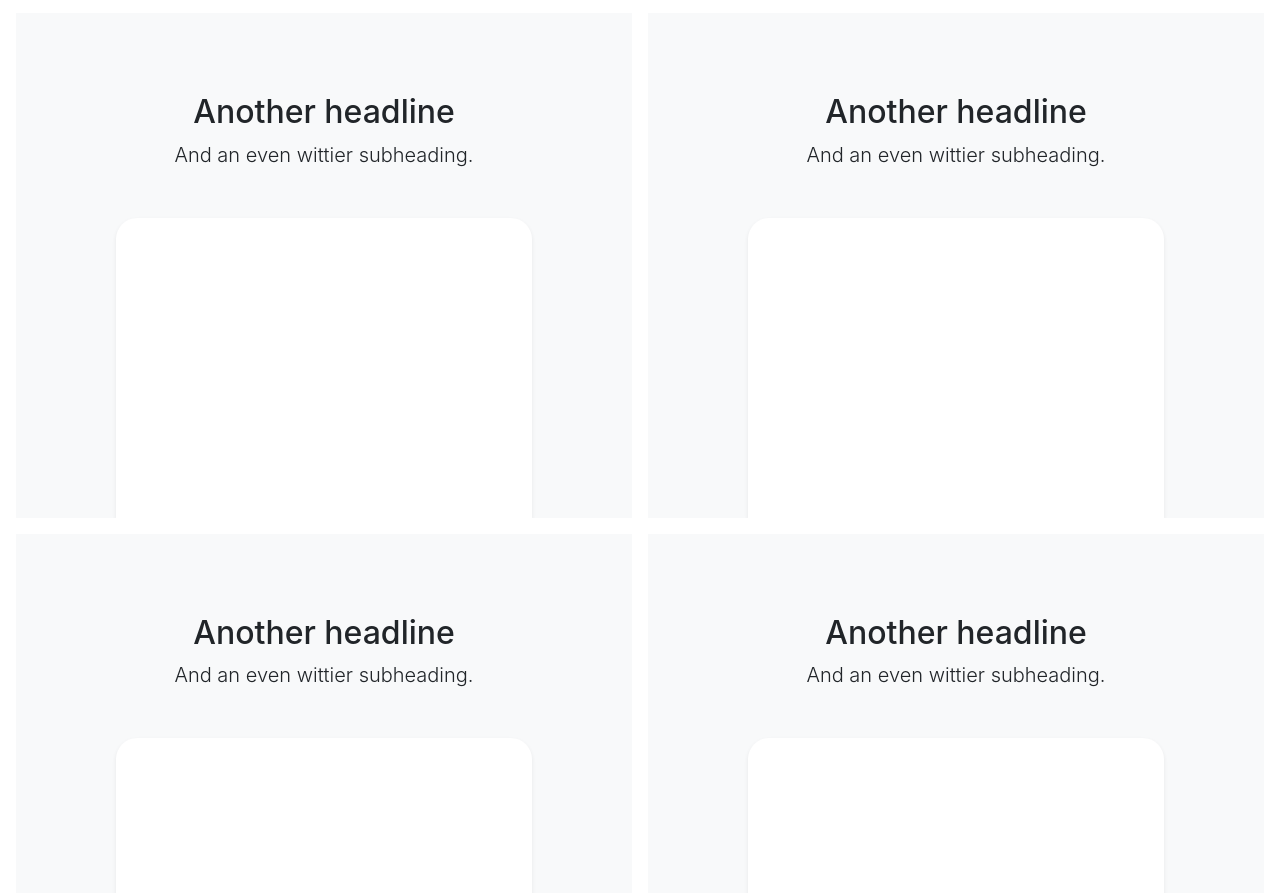
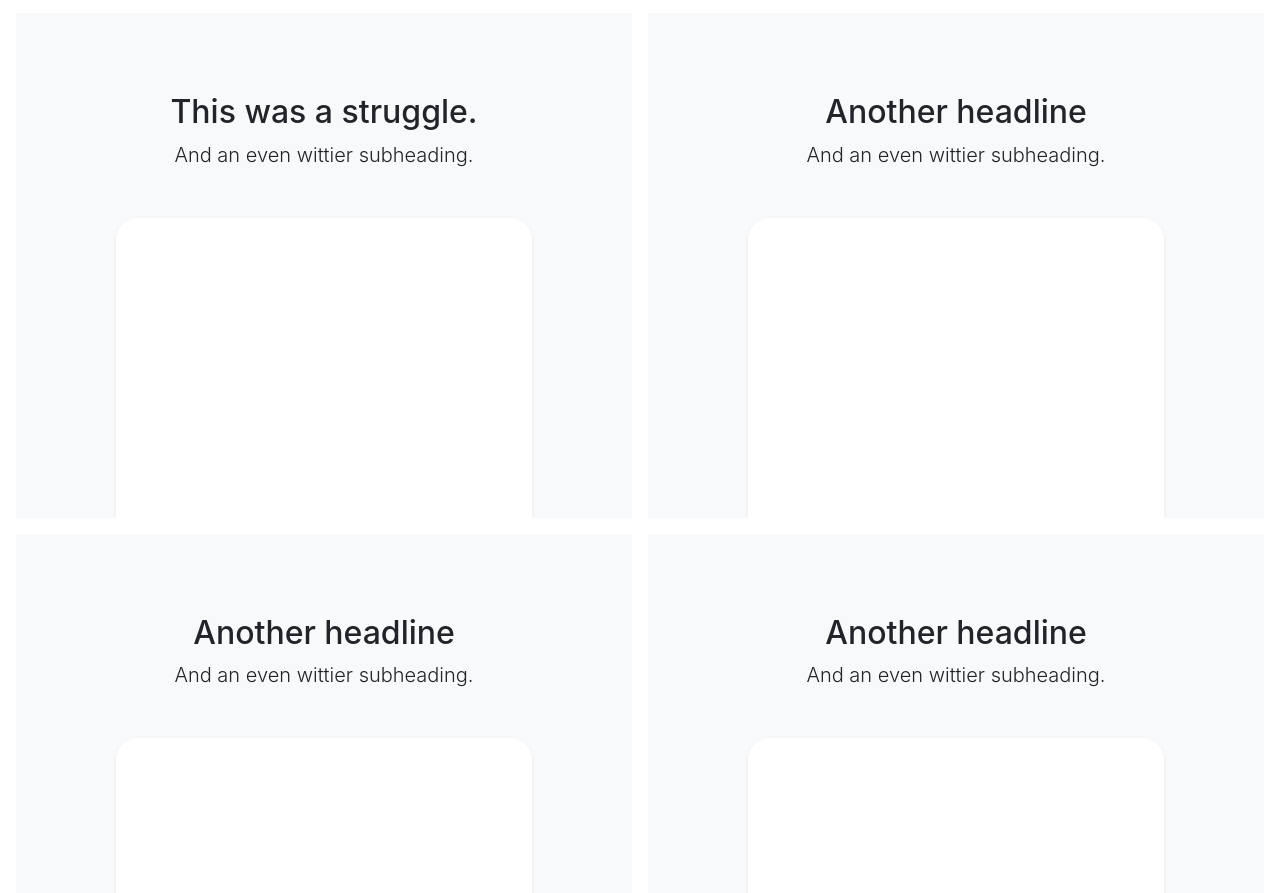
Before and after one commit to stem-teachers-demo/website, a plain HTML site: page source/index.html in a window 1280 px wide. Shown: the part 1712-2605 px from the top of the page. Drawn offline with nearby package versions, Linux system fonts and the light colour scheme.

Commit message:
Update index.html

```diff
--- a/source/index.html
+++ b/source/index.html
@@ -96,7 +96,7 @@
 <div class="d-md-flex flex-md-equal w-100 my-md-3 pl-md-3">
   <div class="bg-light mr-md-3 pt-3 px-3 pt-md-5 px-md-5 text-center overflow-hidden">
     <div class="my-3 p-3">
-      <h2 class="display-5">Another headline</h2>
+      <h2 class="display-5">This was a struggle.</h2>
       <p class="lead">And an even wittier subheading.</p>
     </div>
     <div class="bg-white shadow-sm mx-auto" style="width: 80%; height: 300px; border-radius: 21px 21px 0 0;"></div>
```
